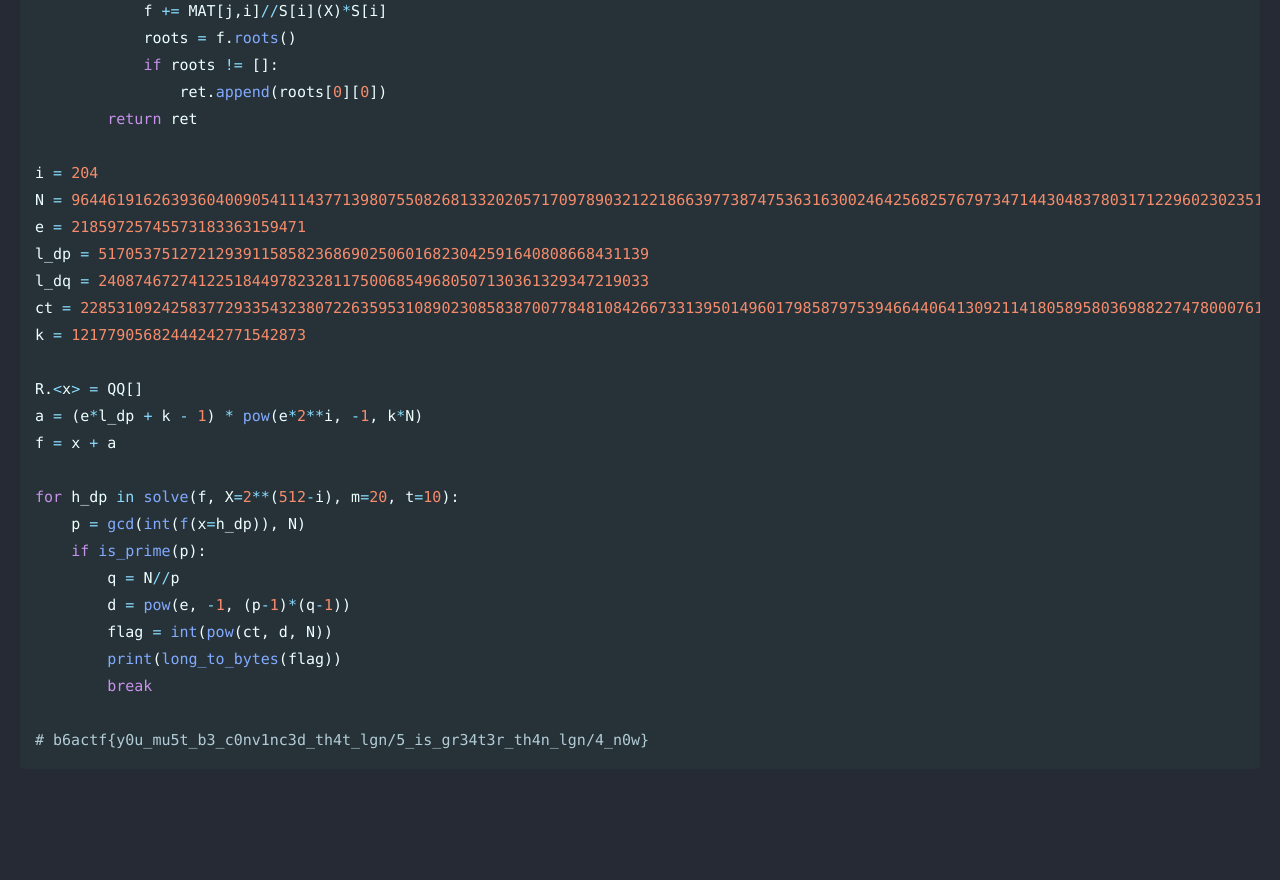
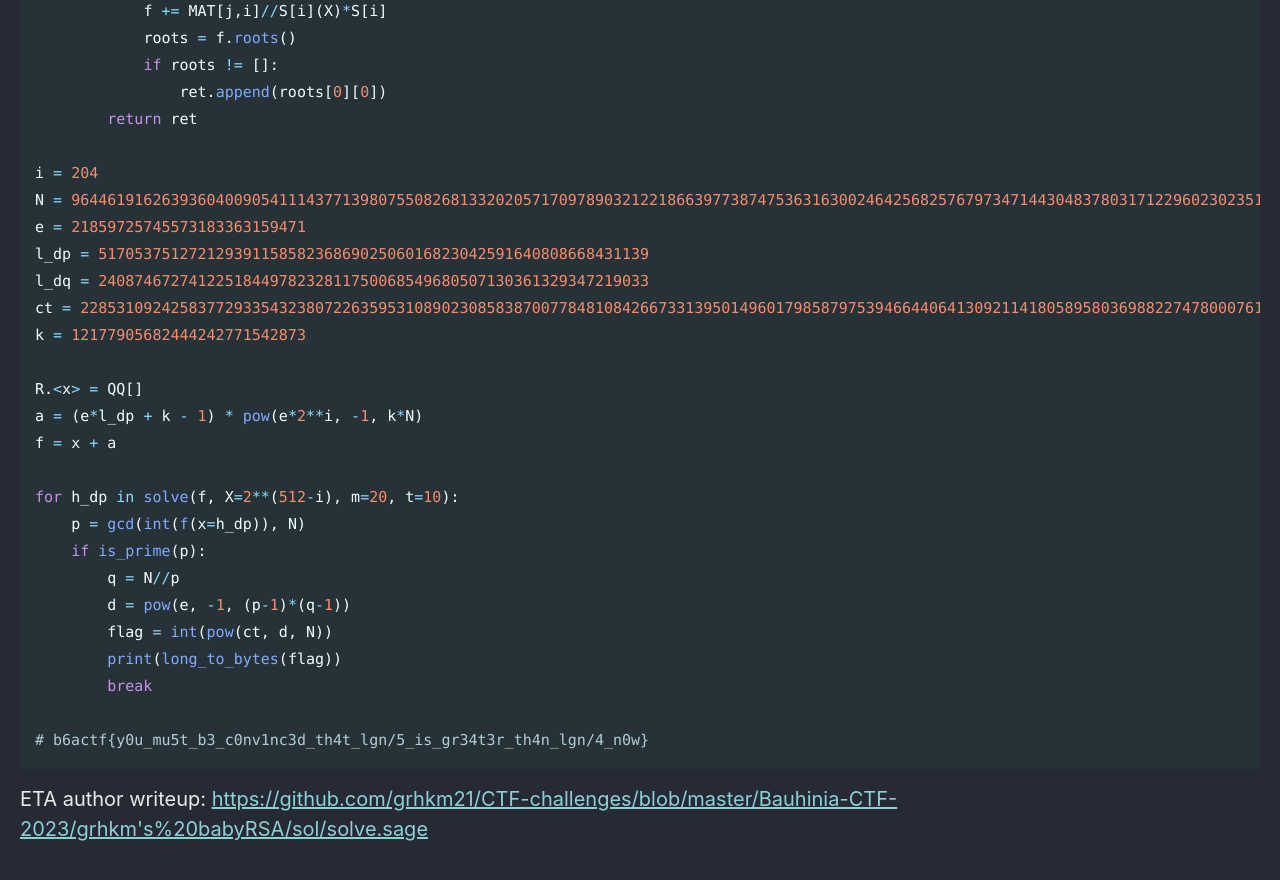
Before and after one commit to Connor-McCartney/Connor-McCartney.github.io, a Jekyll site: the page built from _pages/cryptography/small-roots/babyRSA-Bauhinia-CTF-2023.md, in a window 1280 px wide and 900 px high, scrolled down 8048 px. Shown: the top 880 px of the window. Built offline with Jekyll 4.4.1, drawn with Linux system fonts in a browser that asks for light colours; cached includes are drawn as plain includes; before the commit the page ends 8862 px from its top, so only the background shows below that.

Commit message:
Update babyRSA-Bauhinia-CTF-2023.md

````diff
--- a/_pages/cryptography/small-roots/babyRSA-Bauhinia-CTF-2023.md
+++ b/_pages/cryptography/small-roots/babyRSA-Bauhinia-CTF-2023.md
@@ -331,3 +331,5 @@ for h_dp in solve(f, X=2**(512-i), m=20, t=10):
 
 # b6actf{y0u_mu5t_b3_c0nv1nc3d_th4t_lgn/5_is_gr34t3r_th4n_lgn/4_n0w}
 ```
+
+ETA author writeup: <https://github.com/grhkm21/CTF-challenges/blob/master/Bauhinia-CTF-2023/grhkm's%20babyRSA/sol/solve.sage>
````
